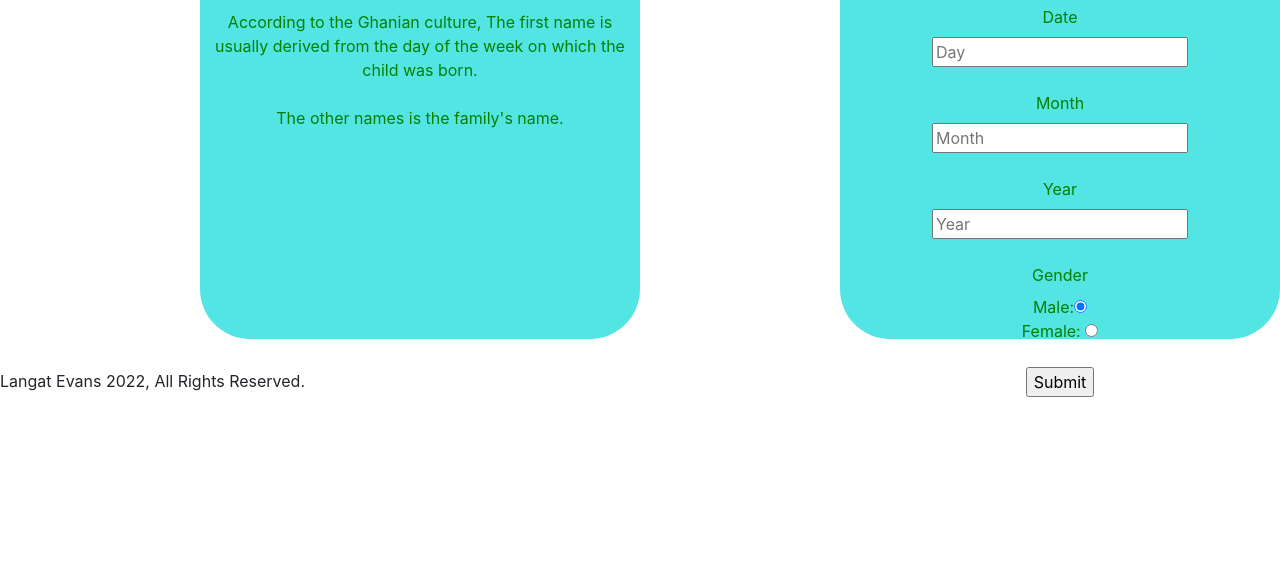
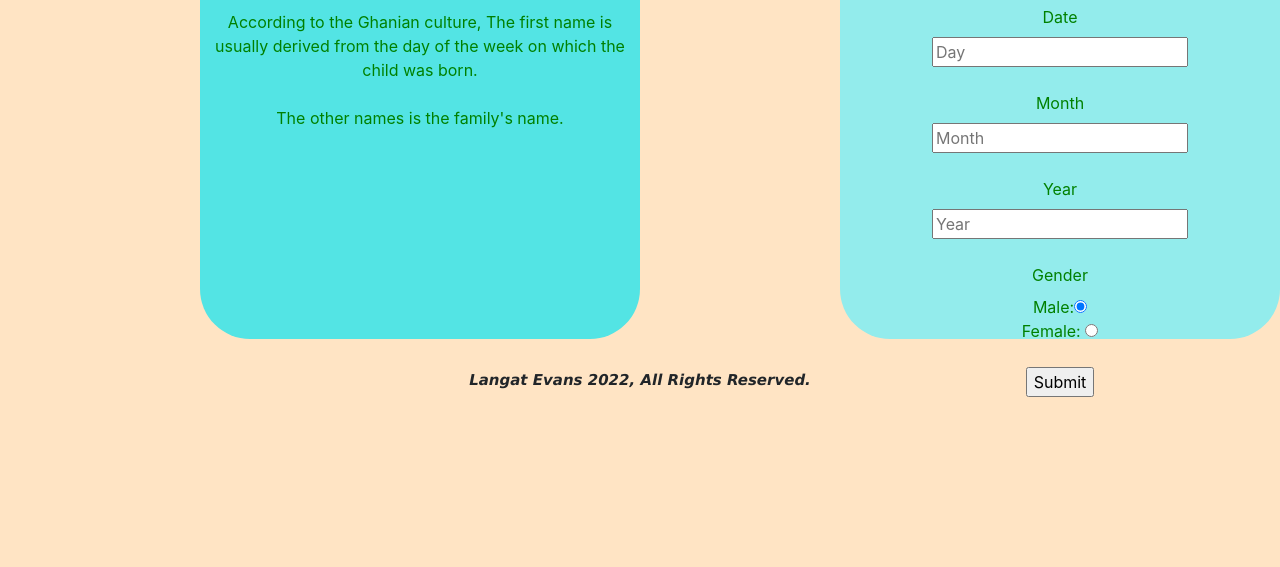
Before and after one commit to Langat20/Akan-Naming, a plain HTML site: page index.html in a window 1280 px wide. Shown: the part 233-800 px from the top of the page. Drawn offline with nearby package versions, Linux system fonts and the light colour scheme.

Commit message:
style footer and form

```diff
--- a/css/index.css
+++ b/css/index.css
@@ -1,23 +1,38 @@
+body {
+    background-color: bisque;
+}
+
 .content {
     background-color: rgb(83, 228, 228);
     height: 400px;
-    width: 50%;
+    width: 500px;
     margin: 70px 0px 30px 200px;
     border-radius: 50px 50px 50px 50px;
     text-align: center;
     color: green;
+    /* margin-right: 10%; */
 }
 
 .text {
     display: flex;
+    /* margin: 30px; */
 }
 
 .form {
-    background-color: rgb(83, 228, 228);
+    background-color: rgb(147, 236, 236);
     height: 400px;
-    width: 50%;
+    width: 500px;
     margin: 70px 0px 30px 200px;
     border-radius: 50px 50px 50px 50px;
     text-align: center;
     color: green;
+    /* margin-left: 5%; */
 }
+
+footer {
+    text-align: center;
+    font-size: 15px;
+    font-family: 'Lucida Sans', 'Lucida Sans Regular', 'Lucida Grande', 'Lucida Sans Unicode', Geneva, Verdana, sans-serif;
+    font-weight: bold;
+    font-style: italic;
+}
```
